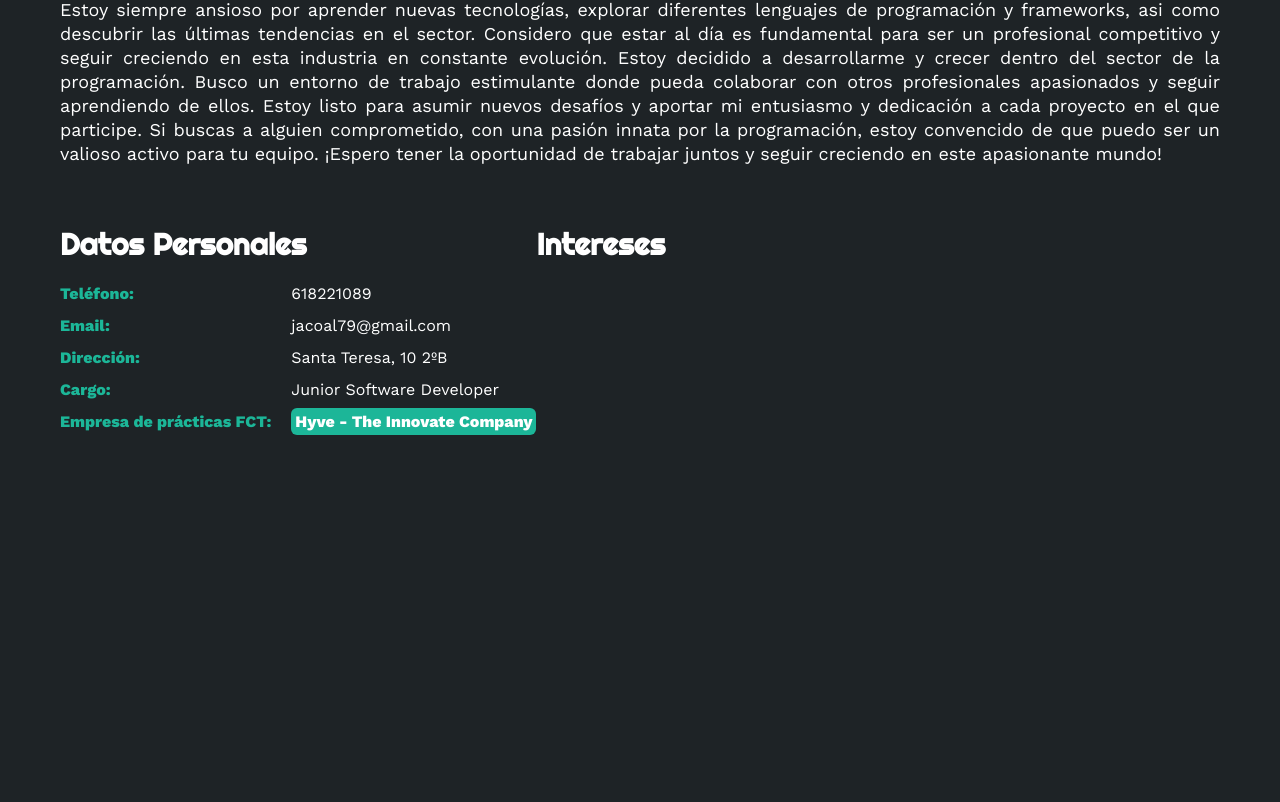
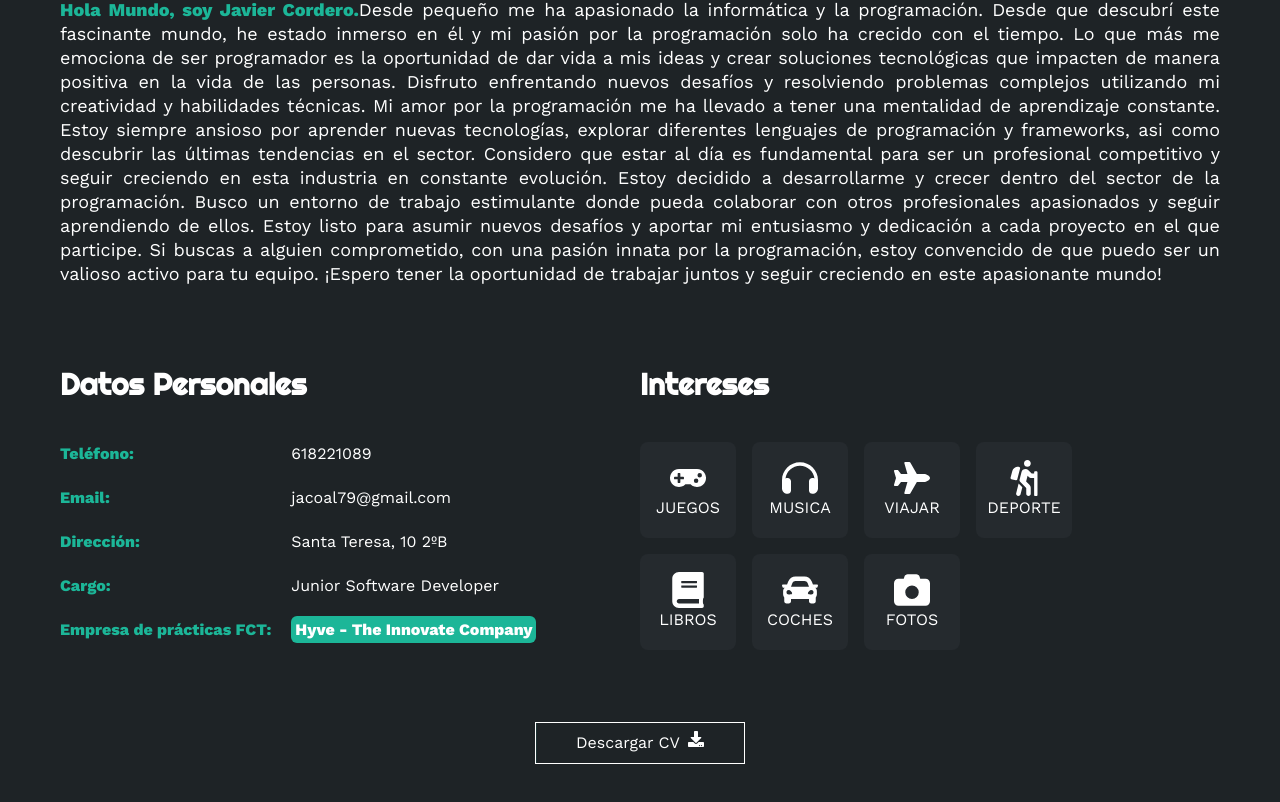
Before and after one commit to javi-dev-79/portfolio-javi, a React (Vite) app: page / in a window 1280 px wide. Shown: the part 1209-2011 px from the top of the page. Before the commit the page ends 1671 px from the top, so only its background shows below. Built offline with nearby package versions, Linux system fonts and the light colour scheme; a web font is replaced by a local one.

Commit message:
Added personalInfo component

```diff
--- a/src/components/AboutMe.tsx
+++ b/src/components/AboutMe.tsx
@@ -1,8 +1,8 @@
 const AboutMe = () => {
     return (
         <div>
-            <div className='mx-auto p-5'>
-                <h2 className='text-5xl font-bold text-center font-righteous p-5'>
+            <div className='mx-auto p-5 m-10'>
+                <h2 className='text-5xl font-bold text-center font-righteous p-5 m-10'>
                     Sobre Mí
                 </h2>
                 <p className='leading-6 text-lg text-justify'>
--- a/src/components/PersonalInfo/PersonalInfo.tsx
+++ b/src/components/PersonalInfo/PersonalInfo.tsx
@@ -1,12 +1,26 @@
-import Hobbies from "./components/Hobbies"
-import PersonalData from "./components/PersonalData"
-
+import Hobbies from './components/Hobbies'
+import PersonalData from './components/PersonalData'
+import { FaDownload } from 'react-icons/fa'
 
 const PersonalInfo = () => {
     return (
-        <div className='flex m-5'>
-            <PersonalData />
-            <Hobbies />
+        <div>
+            <div className='flex m-5'>
+                <PersonalData />
+                <Hobbies />
+            </div>
+
+            <div className='flex'>
+                <a href='assets/pdf/CV-Javier.pdf' download className='flex mx-auto mb-10'>
+                    <button
+                        type='button'
+                        className='inset-0 p-2 flex border border-white mx-auto my-10 px-10 py-2 min-w-32 text-center relative overflow-hidden hover:text-white transition-colors duration-1000 group cursor-pointer'
+                    >
+                        Descargar CV <FaDownload className='ml-2' />
+                        <span className='bg-[#1CB698] absolute inset-0 -translate-x-full group-hover:translate-x-0 transition-transform duration-1000 z-[-1]'></span>
+                    </button>
+                </a>
+            </div>
         </div>
     )
 }
--- a/src/components/PersonalInfo/components/Hobbies.tsx
+++ b/src/components/PersonalInfo/components/Hobbies.tsx
@@ -1,9 +1,52 @@
+import { FaGamepad } from 'react-icons/fa'
+import { FaHeadphones } from 'react-icons/fa6'
+import { FaPlane } from 'react-icons/fa'
+import { FaHiking } from 'react-icons/fa'
+import { FaBook } from 'react-icons/fa'
+import { FaCar } from 'react-icons/fa'
+import { FaCamera } from 'react-icons/fa6'
+
 const Hobbies = () => {
+    const hobbyList = [
+        { text: 'JUEGOS', icon: <FaGamepad /> },
+        { text: 'MUSICA', icon: <FaHeadphones /> },
+        { text: 'VIAJAR', icon: <FaPlane /> },
+        { text: 'DEPORTE', icon: <FaHiking /> },
+        { text: 'LIBROS', icon: <FaBook /> },
+        { text: 'COCHES', icon: <FaCar /> },
+        { text: 'FOTOS', icon: <FaCamera /> }
+    ]
+
     return (
-        <div className='mt-5'>
-            <h1 className='font-righteous text-3xl mb-5 font-bold'>
+        // <div className='mt-5 w-1/2'>
+        //     <h1 className='font-righteous text-3xl mb-5 font-bold'>
+        //         Intereses
+        //     </h1>
+        //     <div className='flex flex-col'>
+        //         {hobbyList.map((hobby, index) => (
+        //             <div className='w-24 h-24 bg-[#252A2E] rounded-lg m-0 mr-4 mb-4 flex flex-col items-center justify-center transition-all duration-1000 hover:bg-[#1CB698]' key={index}>
+        //                 <div className='text-4xl'>{hobby.icon}</div>
+        //                 <span>{hobby.text}</span>
+        //             </div>
+        //         ))}
+        //     </div>
+        // </div>
+
+        <div className='mt-5 w-1/2'>
+            <h1 className='font-righteous text-3xl mb-10 font-bold'>
                 Intereses
             </h1>
+            <div className='flex flex-wrap gap-4 max-w-[500px]'>
+                {hobbyList.map((hobby, index) => (
+                    <div
+                        className='w-24 h-24 bg-[#252A2E] rounded-lg flex flex-col items-center justify-center transition-all duration-1000 hover:bg-[#1CB698]'
+                        key={index}
+                    >
+                        <div className='text-4xl'>{hobby.icon}</div>
+                        <span>{hobby.text}</span>
+                    </div>
+                ))}
+            </div>
         </div>
     )
 }
--- a/src/components/PersonalInfo/components/PersonalData.tsx
+++ b/src/components/PersonalInfo/components/PersonalData.tsx
@@ -15,20 +15,20 @@ const PersonalData = () => {
     ]
 
     return (
-        <div className='mt-5'>
-            <h1 className='font-righteous text-3xl mb-5 font-bold'>Datos Personales</h1>
+        <div className='mt-5 w-1/2'>
+            <h1 className='font-righteous text-3xl mb-10 font-bold'>Datos Personales</h1>
             <div className='flex'>
                 <div className='mr-5 text-[#1CB698] font-bold'>
                     {items1.map(item1 => (
-                        <h2 className="pb-2" key={item1.text}>{item1.text}</h2>
+                        <h2 className="pb-5" key={item1.text}>{item1.text}</h2>
                     ))}
                 </div>
                 <div>
                     {items2.map(item2 => (
-                        <h2 className="pb-2"  key={item2.text}>{item2.text}</h2>
+                        <h2 className="pb-5"  key={item2.text}>{item2.text}</h2>
                     ))}
                     <a
-                        href=''
+                        href='https://www.linkedin.com/company/hyve-ag/'
                         className='bg-[#1CB698] font-bold rounded-md p-1'
                     >
                         Hyve - The Innovate Company
```
